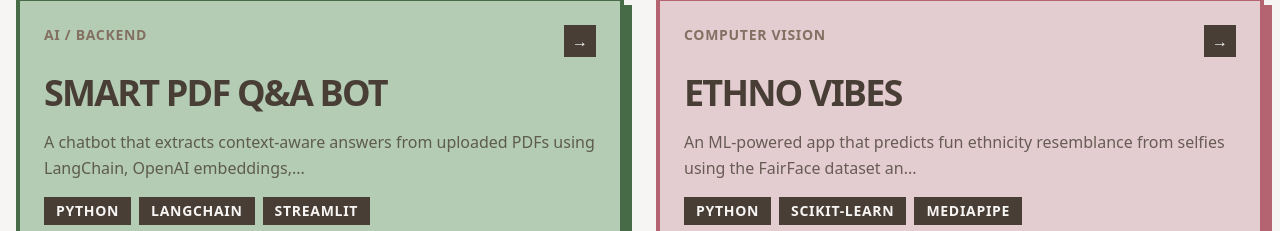
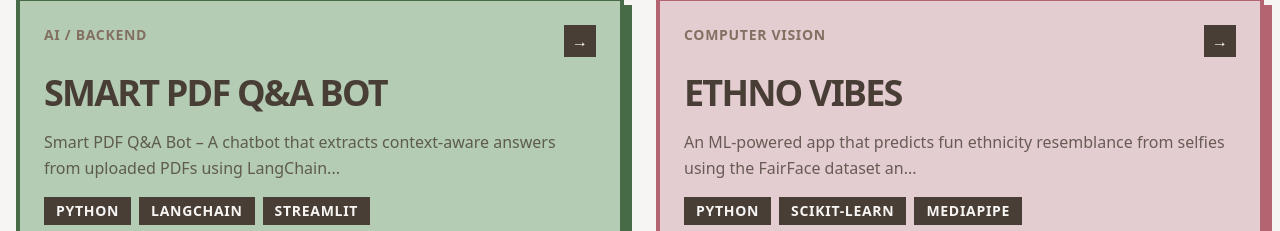
Before and after one commit to QuintessenceCoding/portfolio, a React (Vite) app: page / in a window 1280 px wide. Shown: the part 1760-1991 px from the top of the page. Built offline with nearby package versions, Linux system fonts and the light colour scheme.

Commit message:
edited smart Q&A bot descripton

```diff
--- a/src/components/ProjectsSection.tsx
+++ b/src/components/ProjectsSection.tsx
@@ -18,7 +18,7 @@
     title: "Smart PDF Q&A Bot",
     category: "AI / BACKEND",
     description:
-      "A chatbot that extracts context-aware answers from uploaded PDFs using LangChain, OpenAI embeddings, and Streamlit. Deployed on GitHub with full backend functionality.",
+      "Smart PDF Q&A Bot – A chatbot that extracts context-aware answers from uploaded PDFs using LangChain, Google Gemini API, and vector embeddings. Built with Streamlit for the UI and deployed on GitHub with full backend functionality.",
     tech: ["Python", "LangChain", "Streamlit"],
     color: "sage",
     live: "https://smart-pdf-app-bot-3gwubr78brfpi8jufga6v4.streamlit.app/",
```
